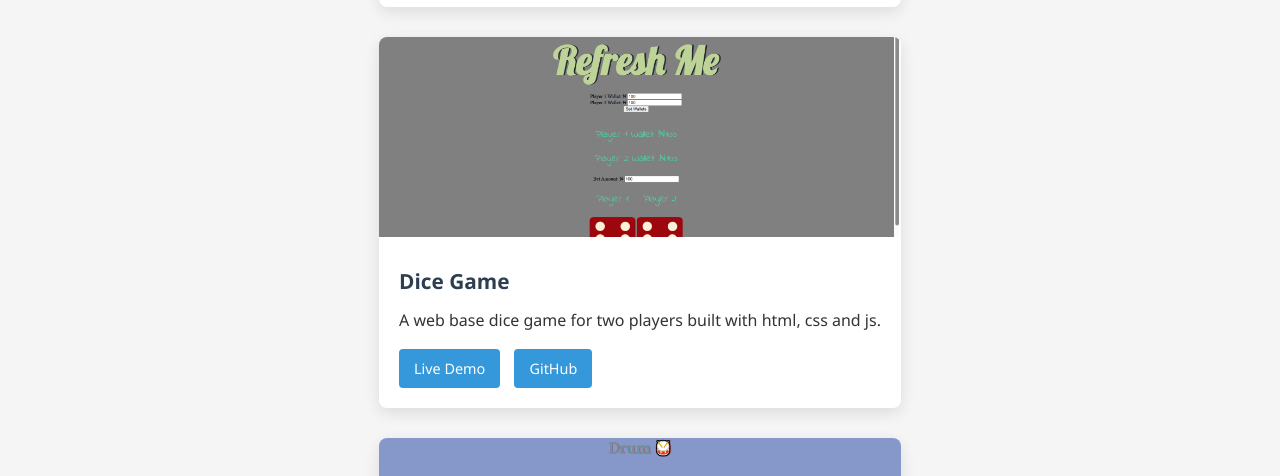
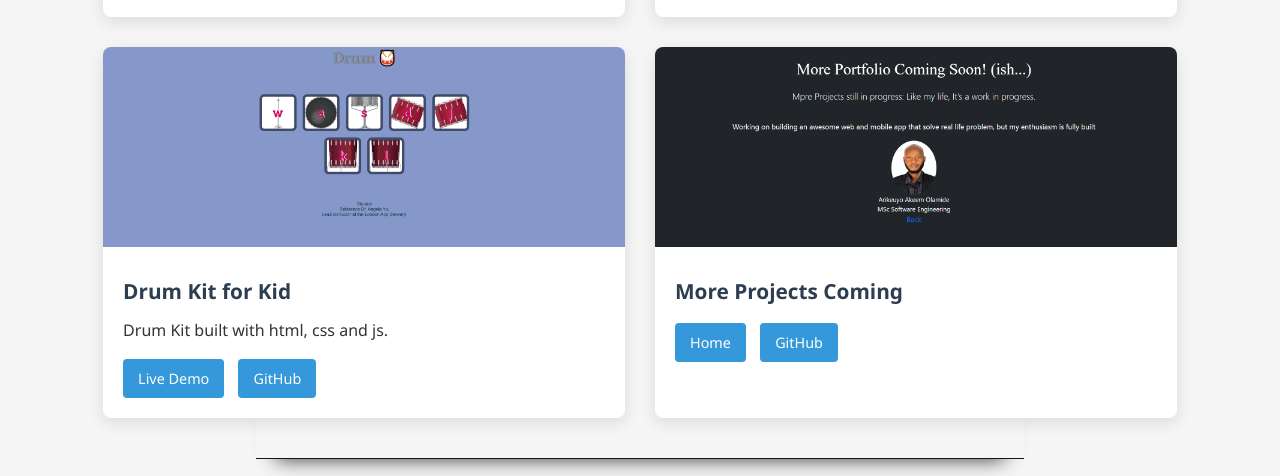
Before and after one commit to hunchoola/portfolio, a plain HTML site: page index.html in a window 1280 px wide. Shown: the part 738-1214 px from the top of the page. Drawn offline with Linux system fonts and the light colour scheme.

Commit message:
Add files via upload

```diff
--- a/index.html
+++ b/index.html
@@ -14,7 +14,9 @@
                 <img class="ola_img" src="passport.jpg" alt="Olamide picture">
                <small>Arikeuyo Akeem Olamide
                 <br>MSc Software Engineering</small>
-    </header>
+            </div>
+        </section>
+      </header>
 
     <!-- Projects Section -->
     <section id="projects">
@@ -61,6 +63,18 @@
                         </div>
                     </div>
                 </div>
+                <!-- Project 4 -->
+                <div class="project-card">
+                    <img src="./images/more project.png" alt="Project 4" class="project-img">
+                    <div class="project-info">
+                        <h3 class="project-title">More Projects Coming</h3>
+                        <p></p>
+                        <div class="project-links">
+                            <a href="https://hunchoola.github.io/web_portfolio/" target="_blank">Home</a>
+                            <a href="https://github.com/hunchoola/web_portfolio" target="_blank">GitHub</a>
+                        </div>
+                    </div>
+                </div>
             </div>
         </div>
     </section>
--- a/style.css
+++ b/style.css
@@ -44,14 +44,14 @@ header {
   color: #2c3e50;
 }
 
-Projects Section #projects {
+#projects {
   padding: 10px;
   background-color: #f5f5f5;
 }
 
 .projects-grid {
   display: grid;
-  grid-template-columns: repeat(auto-fill, minmax(300px, 1fr));
+  grid-template-columns: repeat(2, 1fr); /* Always 2 per row */
   gap: 30px;
   margin-top: 30px;
 }
```
